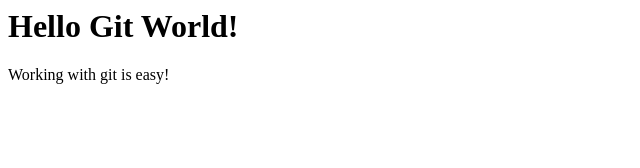
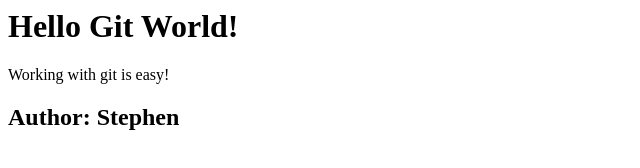
Before and after one commit to penguin800/Git_001, a plain HTML site: page index.html in a window 1280 px wide. Shown: the whole page, without its empty margins (0-640 px from the left). Drawn offline with Linux system fonts and the light colour scheme.

Commit message:
Add author
I have added a header to the index.html file that now contains my name as the author of the index.html file

```diff
--- a/index.html
+++ b/index.html
@@ -3,3 +3,5 @@
 <div>
 	<p>Working with git is easy!</p>
 </div>
+
+<h2>Author: Stephen</h2>
```
